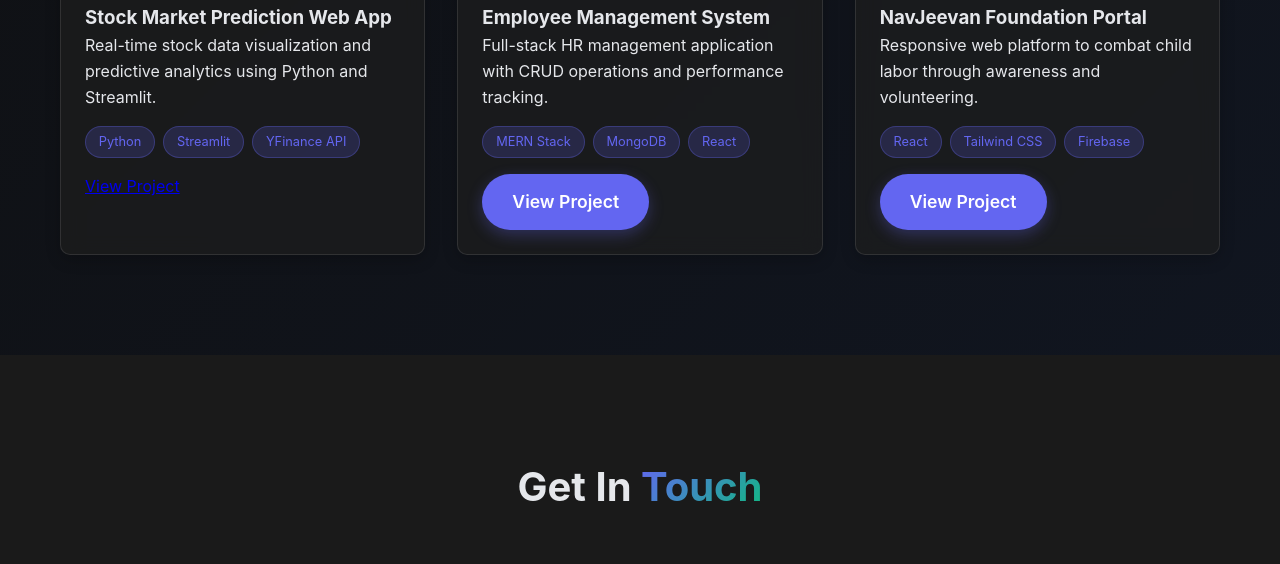
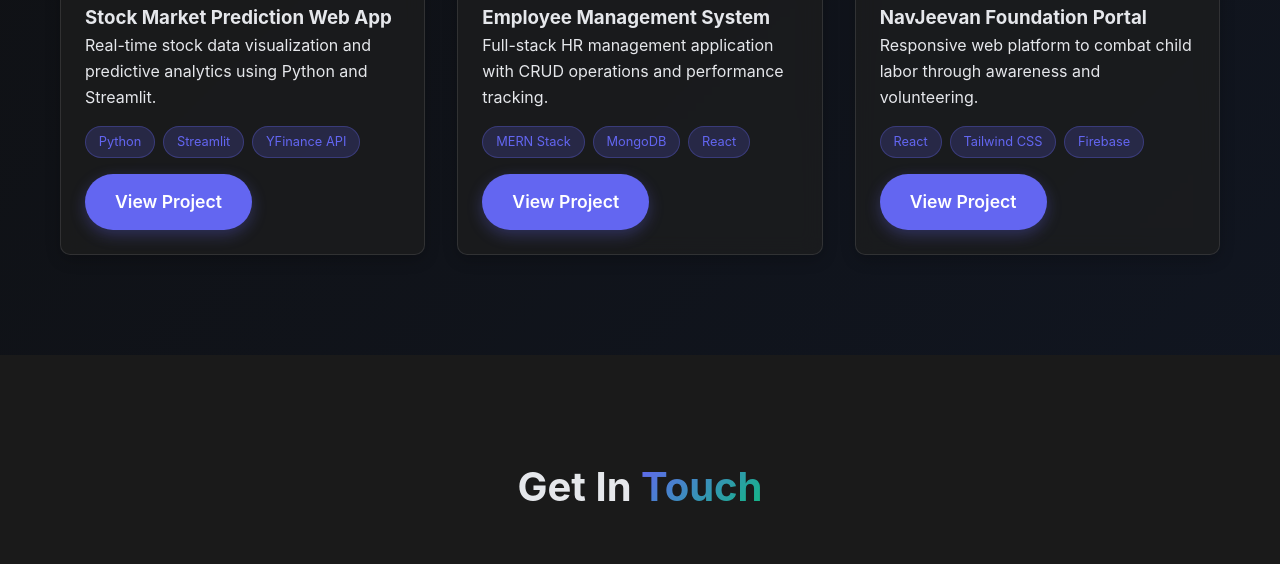
Before and after one commit to Shivraj0903/Shivraj-Portfolio, a plain HTML site: page index.html in a window 1280 px wide. Shown: the part 4822-5386 px from the top of the page. Drawn offline with Linux system fonts and the light colour scheme.

```diff
--- a/index.html
+++ b/index.html
@@ -418,7 +418,7 @@
                             <span class="tech-tag">Streamlit</span>
                             <span class="tech-tag">YFinance API</span>
                         </div>
-                        <a href="https://stock-prediction-model1-it2ynkai4v39tbpbkmdyuk.streamlit.app">View Project</a>
+                        <a href="https://stock-prediction-model1-it2ynkai4v39tbpbkmdyuk.streamlit.app" class="btn btn-primary">View Project</a>
                     </div>
                 </div>
                 <div class="project-card">
```
